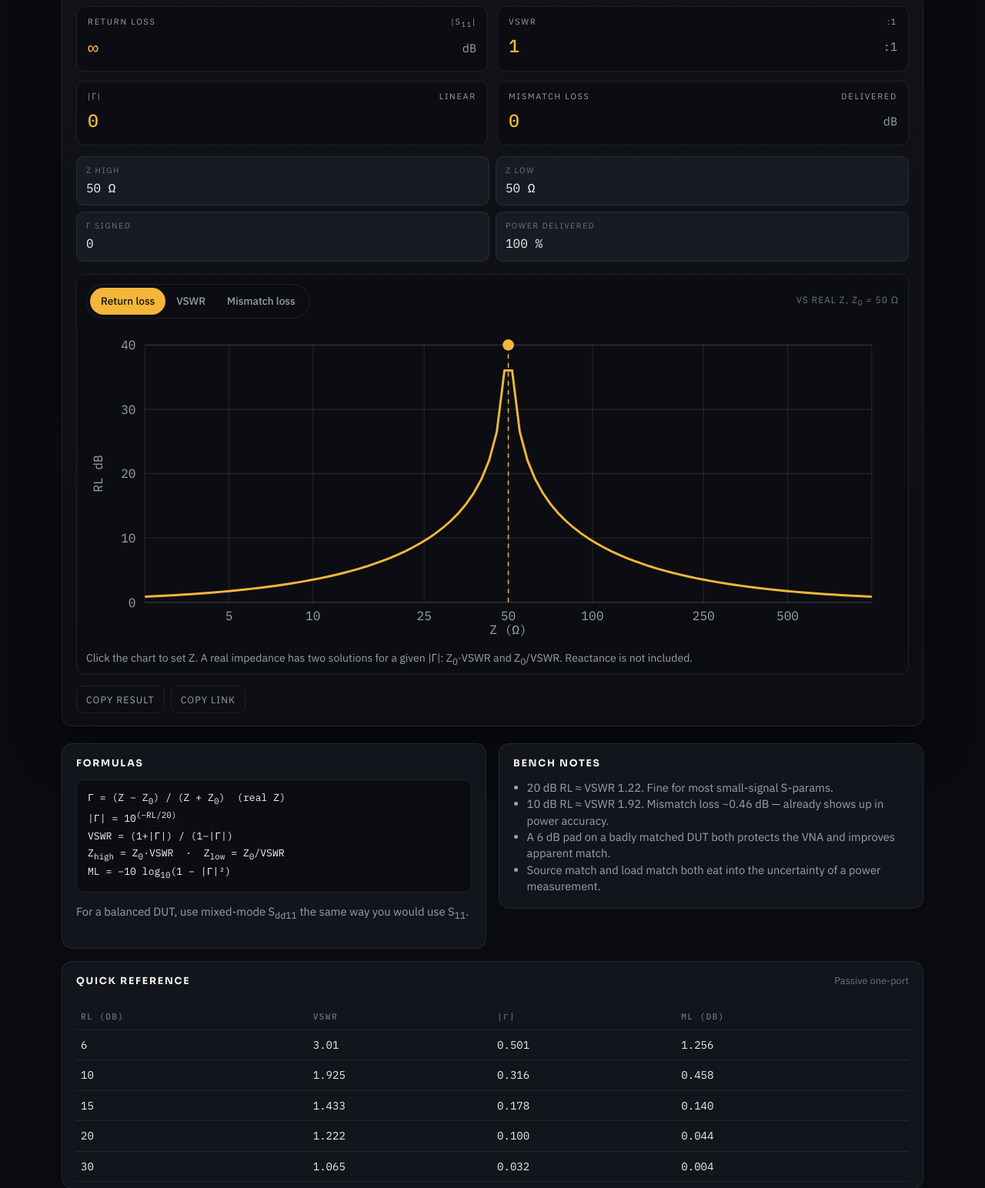
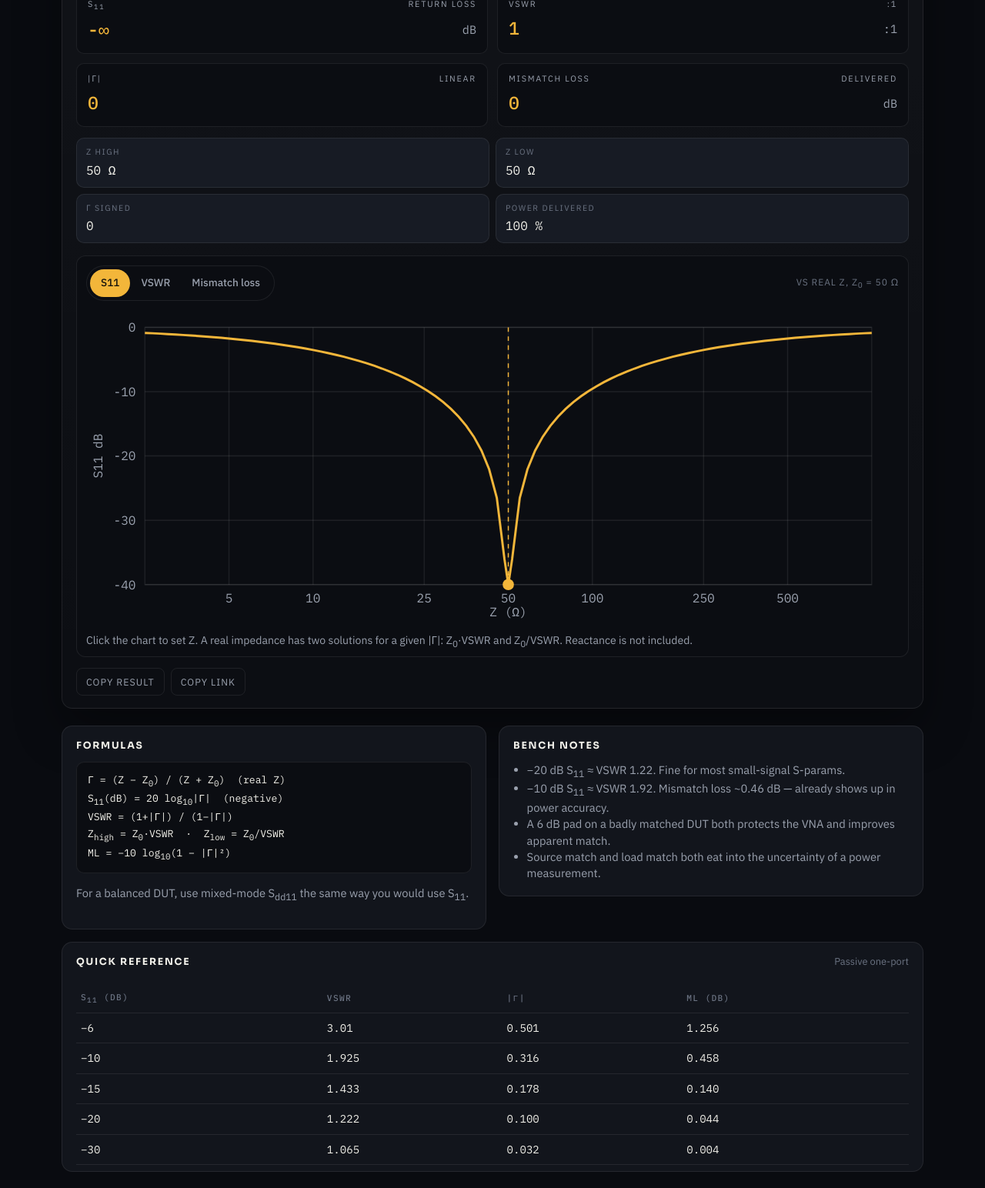
Before and after one commit to reedos/RF_Calculator, a website: page match.html in a window 1280 px wide. Shown: the part 342-1886 px from the top of the page at 77% size. Drawn offline with Linux system fonts and the light colour scheme.

Commit message:
Show S11 as negative dB and plot it like a PNA trace.

```diff
--- a/js/match.js
+++ b/js/match.js
@@ -62,7 +62,7 @@
     else if (state.source === "vswr") q.set("vswr", String(state.vswr));
     else if (state.source === "gamma") q.set("g", String(state.gamma));
     else if (state.source === "mloss") q.set("ml", String(state.mloss));
-    else q.set("rl", String(state.rl));
+    else q.set("rl", String(-Math.abs(state.rl)));
     window.history.replaceState(null, "", `${window.location.pathname}?${q}`);
   }
 
@@ -78,13 +78,13 @@
   function yValue(m) {
     if (state.chart === "vswr") return m.vswr;
     if (state.chart === "ml") return m.mloss;
-    return m.rl;
+    return Number.isFinite(m.rl) ? -m.rl : -Infinity;
   }
 
   function yRange() {
     if (state.chart === "vswr") return { min: 1, max: 10, log: false, nice: [1, 2, 3, 5, 10] };
     if (state.chart === "ml") return { min: 0, max: 3, log: false, nice: [0, 0.5, 1, 2, 3] };
-    return { min: 0, max: 40, log: false, nice: [0, 10, 20, 30, 40] };
+    return { min: -40, max: 0, log: false, nice: [0, -10, -20, -30, -40] };
   }
 
   function xToSvg(z, zMin, zMax) {
@@ -112,13 +112,19 @@
     const grid = "rgba(255,255,255,0.08)";
     const muted = "#8b929e";
     const n = 96;
+    const zs = [];
+    for (let i = 0; i < n; i++) {
+      zs.push(Math.exp(Math.log(zMin) + (Math.log(zMax) - Math.log(zMin)) * i / (n - 1)));
+    }
+    zs.push(z0);
+    zs.sort(function (a, b) { return a - b; });
     const pts = [];
-    for (let i = 0; i < n; i++) {
-      const z = Math.exp(Math.log(zMin) + (Math.log(zMax) - Math.log(zMin)) * i / (n - 1));
+    for (let i = 0; i < zs.length; i++) {
+      const z = zs[i];
       const g = Math.abs(RF.reflection(z, z0));
       const m = RF.matchFromGamma(g);
-      const yv = yValue(m);
-      if (!Number.isFinite(yv)) continue;
+      let yv = yValue(m);
+      if (!Number.isFinite(yv)) yv = range.min;
       pts.push([xToSvg(z, zMin, zMax), yToSvg(yv, range)]);
     }
     const d = pts.map(function (p, i) {
@@ -152,7 +158,7 @@
         <circle cx="${xm}" cy="${ym}" r="5" fill="${accent}"/>`;
     }
 
-    const yTitle = state.chart === "vswr" ? "VSWR" : state.chart === "ml" ? "ML dB" : "RL dB";
+    const yTitle = state.chart === "vswr" ? "VSWR" : state.chart === "ml" ? "ML dB" : "S11 dB";
     els.chart.innerHTML = `
       <rect x="${PLOT.left}" y="${PLOT.top}" width="${PLOT.width}" height="${PLOT.height}" fill="none" stroke="${grid}"/>
       ${gridXml}
@@ -172,7 +178,7 @@
       const z = RF.parseNumber(els.z.value);
       state.z = z;
       if (z > 0 && z0 > 0) gamma = Math.abs(RF.reflection(z, z0));
-    } else if (state.source === "rl") gamma = RF.gammaFromRl(state.rl);
+    } else if (state.source === "rl") gamma = RF.gammaFromRl(Math.abs(state.rl));
     else if (state.source === "vswr") gamma = RF.gammaFromVswr(state.vswr);
     else if (state.source === "gamma") gamma = state.gamma;
     else gamma = RF.gammaFromMismatchLoss(state.mloss);
@@ -190,7 +196,7 @@
 
     if (!(z0 > 0) || !Number.isFinite(gamma) || gamma < 0) {
       state.result = null;
-      els.metrics.innerHTML = metric("Status", "Enter Z, RL, VSWR, |Γ|, or mismatch loss");
+      els.metrics.innerHTML = metric("Status", "Enter Z, S11, VSWR, |Γ|, or mismatch loss");
       drawChart(z0 > 0 ? z0 : 50, NaN, NaN);
       return;
     }
@@ -211,7 +217,7 @@
     }
 
     if (document.activeElement !== els.rl) {
-      els.rl.value = Number.isFinite(m.rl) ? RF.trimFixed(m.rl, 2) : "∞";
+      els.rl.value = Number.isFinite(m.rl) ? RF.trimFixed(-m.rl, 2) : "-∞";
     }
     if (document.activeElement !== els.vswr) {
       els.vswr.value = Number.isFinite(m.vswr) ? RF.trimFixed(m.vswr, 3) : "∞";
@@ -308,7 +314,7 @@
     const m = state.result;
     if (!m) return;
     copyText(
-      `Z ${RF.trimFixed(state.z, 3)} Ω vs Z0 ${RF.trimFixed(state.z0, 3)} Ω | RL ${Number.isFinite(m.rl) ? m.rl.toFixed(2) : "∞"} dB | VSWR ${RF.formatVswr(m.vswr)} | Γ ${RF.trimFixed(m.gamma, 4)}`,
+      `Z ${RF.trimFixed(state.z, 3)} Ω vs Z0 ${RF.trimFixed(state.z0, 3)} Ω | S11 ${Number.isFinite(m.rl) ? (-m.rl).toFixed(2) : "-∞"} dB | VSWR ${RF.formatVswr(m.vswr)} | Γ ${RF.trimFixed(m.gamma, 4)}`,
       "Result copied"
     );
   });
--- a/match.html
+++ b/match.html
@@ -29,7 +29,7 @@
     <section class="lede">
       <p class="kicker">Small-signal</p>
       <h1>Return loss ↔ VSWR</h1>
-      <p>Type return loss, VSWR, |Γ|, or a real impedance versus Z<sub>0</sub>. The chart is mismatch of a real Z against the reference — default 50 Ω.</p>
+      <p>S<sub>11</sub> in dB the way a PNA shows it (negative). Type S<sub>11</sub>, VSWR, |Γ|, or a real Z versus Z<sub>0</sub>.</p>
     </section>
 
     <section class="board" id="calc">
@@ -68,9 +68,9 @@
 
       <div class="fields">
         <div class="field compact" id="field-rl">
-          <div class="field-label"><span>Return loss</span><span>|S<sub>11</sub>|</span></div>
+          <div class="field-label"><span>S<sub>11</sub></span><span>return loss</span></div>
           <div class="field-row">
-            <input id="rl" type="text" inputmode="decimal" autocomplete="off" spellcheck="false" value="20" aria-label="Return loss in dB">
+            <input id="rl" type="text" inputmode="decimal" autocomplete="off" spellcheck="false" value="-20" aria-label="S11 in dB">
             <span class="unit">dB</span>
           </div>
         </div>
@@ -100,7 +100,7 @@
       <div class="chart-wrap">
         <div class="chart-toolbar">
           <div class="seg" role="tablist" aria-label="Chart quantity">
-            <button type="button" class="seg-btn is-active" data-chart="rl">Return loss</button>
+            <button type="button" class="seg-btn is-active" data-chart="rl">S11</button>
             <button type="button" class="seg-btn" data-chart="vswr">VSWR</button>
             <button type="button" class="seg-btn" data-chart="ml">Mismatch loss</button>
           </div>
@@ -121,7 +121,7 @@
         <h2>Formulas</h2>
         <div class="formula">
           Γ = (Z − Z<sub>0</sub>) / (Z + Z<sub>0</sub>) &nbsp;(real Z)<br>
-          |Γ| = 10<sup>(−RL/20)</sup><br>
+          S<sub>11</sub>(dB) = 20 log<sub>10</sub>|Γ| &nbsp;(negative)<br>
           VSWR = (1+|Γ|) / (1−|Γ|)<br>
           Z<sub>high</sub> = Z<sub>0</sub>·VSWR &nbsp;·&nbsp; Z<sub>low</sub> = Z<sub>0</sub>/VSWR<br>
           ML = −10 log<sub>10</sub>(1 − |Γ|²)
@@ -131,8 +131,8 @@
       <section class="panel">
         <h2>Bench notes</h2>
         <ul>
-          <li>20 dB RL ≈ VSWR 1.22. Fine for most small-signal S-params.</li>
-          <li>10 dB RL ≈ VSWR 1.92. Mismatch loss ~0.46 dB — already shows up in power accuracy.</li>
+          <li>−20 dB S<sub>11</sub> ≈ VSWR 1.22. Fine for most small-signal S-params.</li>
+          <li>−10 dB S<sub>11</sub> ≈ VSWR 1.92. Mismatch loss ~0.46 dB — already shows up in power accuracy.</li>
           <li>A 6 dB pad on a badly matched DUT both protects the VNA and improves apparent match.</li>
           <li>Source match and load match both eat into the uncertainty of a power measurement.</li>
         </ul>
@@ -146,14 +146,14 @@
       </div>
       <table class="thumbs">
         <thead>
-          <tr><th>RL (dB)</th><th>VSWR</th><th>|Γ|</th><th>ML (dB)</th></tr>
+          <tr><th>S<sub>11</sub> (dB)</th><th>VSWR</th><th>|Γ|</th><th>ML (dB)</th></tr>
         </thead>
         <tbody>
-          <tr><td class="num">6</td><td class="num">3.01</td><td class="num">0.501</td><td class="num">1.256</td></tr>
-          <tr><td class="num">10</td><td class="num">1.925</td><td class="num">0.316</td><td class="num">0.458</td></tr>
-          <tr><td class="num">15</td><td class="num">1.433</td><td class="num">0.178</td><td class="num">0.140</td></tr>
-          <tr><td class="num">20</td><td class="num">1.222</td><td class="num">0.100</td><td class="num">0.044</td></tr>
-          <tr><td class="num">30</td><td class="num">1.065</td><td class="num">0.032</td><td class="num">0.004</td></tr>
+          <tr><td class="num">−6</td><td class="num">3.01</td><td class="num">0.501</td><td class="num">1.256</td></tr>
+          <tr><td class="num">−10</td><td class="num">1.925</td><td class="num">0.316</td><td class="num">0.458</td></tr>
+          <tr><td class="num">−15</td><td class="num">1.433</td><td class="num">0.178</td><td class="num">0.140</td></tr>
+          <tr><td class="num">−20</td><td class="num">1.222</td><td class="num">0.100</td><td class="num">0.044</td></tr>
+          <tr><td class="num">−30</td><td class="num">1.065</td><td class="num">0.032</td><td class="num">0.004</td></tr>
         </tbody>
       </table>
     </section>
@@ -161,6 +161,6 @@
   </div>
   <div class="toast" id="toast" role="status"></div>
   <script src="js/rf.js?v=4"></script>
-  <script src="js/match.js?v=4"></script>
+  <script src="js/match.js?v=5"></script>
 </body>
 </html>
```
